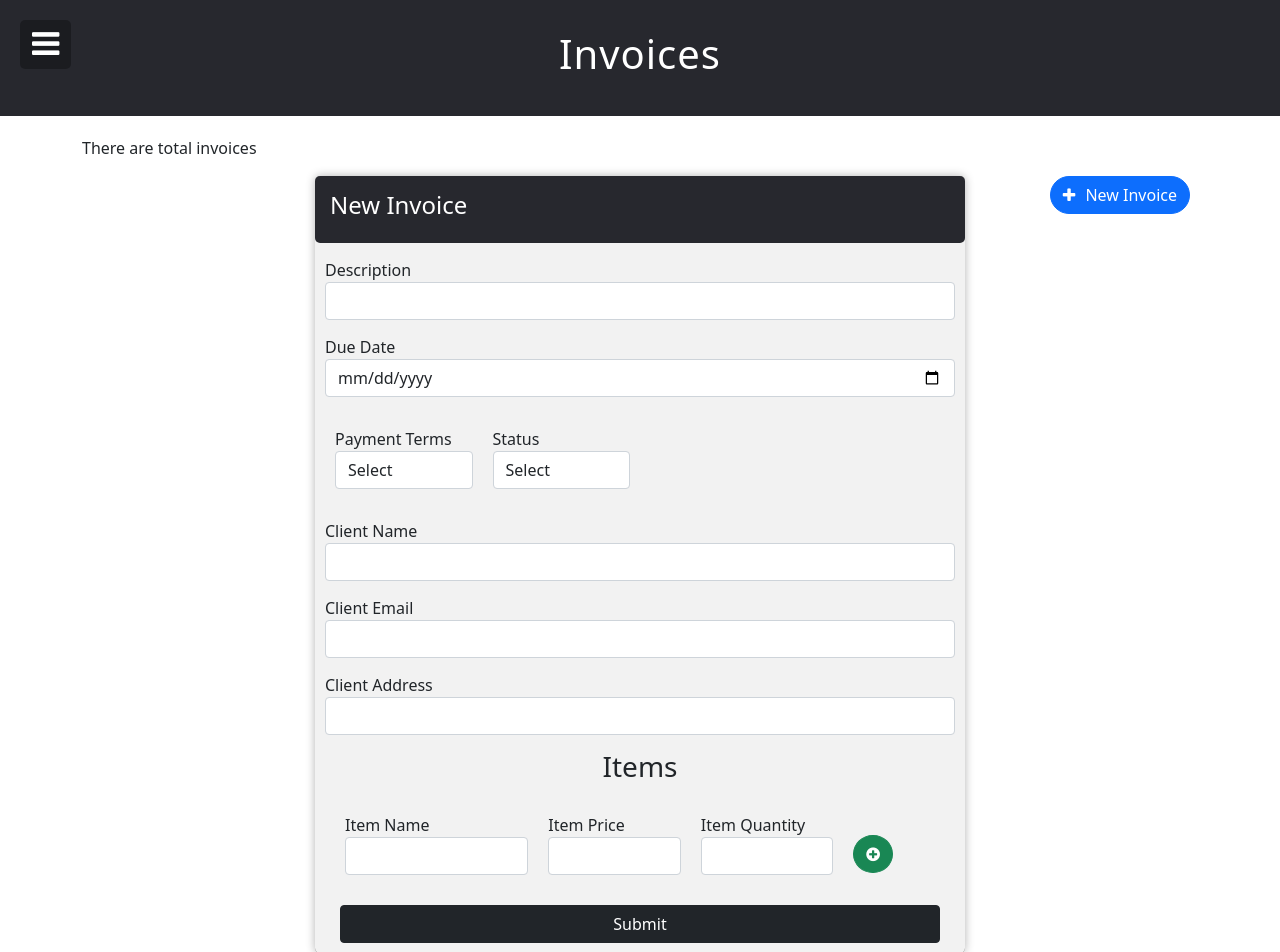
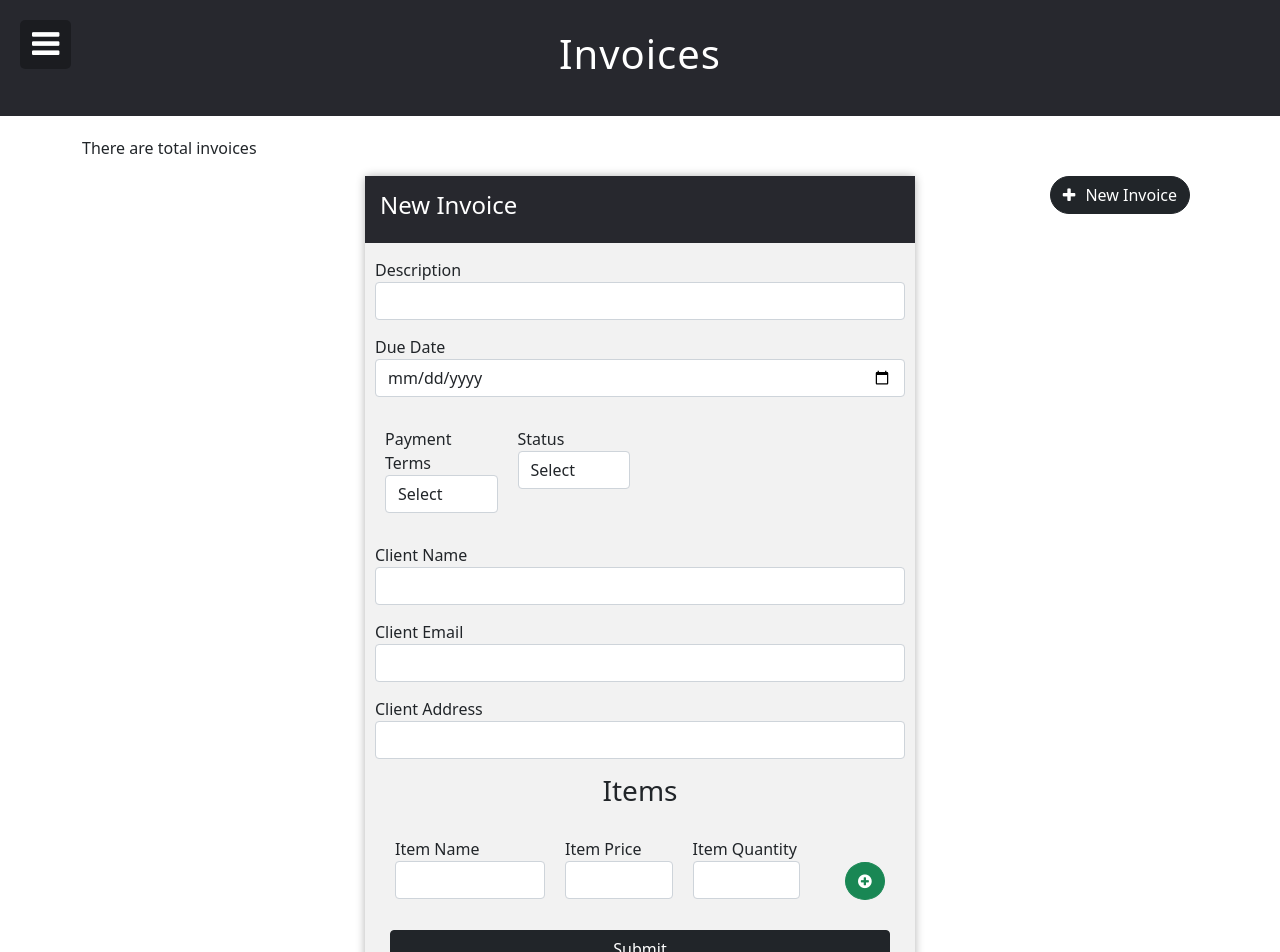
Before and after one commit to iamme24cl/invoices-frontend, a React (Create React App) app: page /accounts/1/invoices/new in a window 1280 px wide. Shown: the top 952 px of the page. Built offline with nearby package versions, Linux system fonts and the light colour scheme; no server answers.

Commit message:
implemented a homepage, moved new invoice button from Account component to Invoice container, display account in div tags instead of li

```diff
--- a/src/App.css
+++ b/src/App.css
@@ -26,7 +26,6 @@ body.show-nav {
 nav {
   background-color: #27282e;
   border-right: 2px solid rgba(200, 200, 200, 0.1);
-  border-bottom-right-radius: 25px;
   color: #fff;
   position: fixed;
   top: 0;
@@ -111,7 +110,7 @@ h1 {
 .modal-container {
   background-color: rgba(0, 0, 0, 0.6);
   border-radius: 5px;
-  width: 650px;
+  width: 550px;
   height: auto;
   position: relative;
   /* min-height: 40vh; */
@@ -128,7 +127,6 @@ h1 {
   background-color: var(--primary-color);
   color: #fff;
   padding: 15px;
-  border-radius: 5px;
 }
 
 .modal-form div {
@@ -142,7 +140,7 @@ h1 {
 }
 
 /* New Styles */
-.btn.btn-primary.new-invoice-btn {
+.btn.btn-dark.new-invoice-btn {
   border-radius: 25px;
   position: absolute;
   top: 40px;
@@ -159,19 +157,48 @@ h1 {
 
 
 .btn.btn-success.add-btn, .btn.btn-danger.minus-btn {
-  margin-top: 22px;
+  margin-top: 25px;
+  margin-left: 25px;
   border-radius: 50%;
 }
 
 .submit-btn {
-  margin-bottom: 10px;
+  margin-bottom: 15px;
 }
 
 .cta-btn {
-  width: 600px;
+  width: 500px;
   margin-left: 15px;
 }
 
 .items-div {
   text-align: center;
 }
+
+.accounts-container {
+  background-color: rgba(200, 200, 200, 0.2);
+  border: 2px solid rgba(200, 200, 200, 0.6);
+  border-radius: 10px;
+  margin-top: 80px;
+  padding: 10px;
+  text-align: center;
+  display: block;
+  margin-left: auto;
+  margin-right: auto;
+  width: 600px;
+}
+
+.account-link {
+  text-decoration: none;
+  color: gray;
+}
+
+.home-img {
+  display: block;
+  margin-left: auto;
+  margin-right: auto;
+  margin-top: 40px;
+  border-bottom-left-radius: 50px;
+  border-top-right-radius: 50px;
+  box-shadow: 0 0 10px rgba(0, 0, 0, 0.8);
+}
--- /dev/null
+++ b/src/components/HomePage.js
@@ -0,0 +1,11 @@
+import React from 'react';
+
+const HomePage = () => {
+  return (
+    <div>
+      <img className="home-img img-fluid" src="https://lh3.googleusercontent.com/HLpzEt8o6W0ofnHF_Md1Qa1kLEYhEDsNl2clq605XNCs9cfXQFQnq7WIBSfxyWcEKi8c37JR1v953k6Axac9yEssNpRepuSRfYm56d-IVf77jJxvomk0-lVfjPL3Aav0t60-Oh5EB_Bwzg4QtDDet8c6az51PHZ6J_-5kUgWQGVcep6Sqq03epUarKa-OGvxegoM1q0D3yk8ujQGsdbGgY4f1J-480_hwoqDvG7Hlj55gUqOAaXSLo7BR4w0QkpDL-easp6wr7mCBErNMjkCHxASxVgtWN1jrG68Uk-rLrOAaHch6n38KLNU_3egCLBOdU8-_4nfUhc8rqsVSbwk_BlLpUesv1MqWMOQv96pQnLvMn9Oky9h9OCBqkkbGyxyVWnpfSpTB7-1l4Yoji5wcr4vCwQpWJSccadgheuaZc7rkQxPHrkZtN2j8-e3SMayuYxlP_v3PLw-VZMSWWegudU4cReApiEbphXzma9QX37toKb7wq7iTttzaMiUSVOzyt4ABPEhBY47k1uKN9wu-qyFafRkgANHjyIwG_mcKCas4E6mjNgw4bT7aIqHzh6A9IEdc-e9a5kBPeAarmK83mPMJBOLtW6efxCPeBGi_nfpFfDcEuKBmJOjF6oxeOgs4Lnq1K_N1J2W-Bhqr4eY5tJxpnlOMkde0k8YapxVczeVMIoph72V5isex-Lt0t7SwzDuGavvyXLGOCjK4b86MB1C=w1080-h696-no?authuser=0" />
+    </div>
+  )
+}
+
+export default HomePage;
--- a/src/components/account/Account.js
+++ b/src/components/account/Account.js
@@ -1,5 +1,4 @@
 import React from 'react'
-import {Link} from 'react-router-dom'
 import InvoicesContainer from '../../containers/InvoicesContainer'
 
 
@@ -8,19 +7,13 @@ import InvoicesContainer from '../../containers/InvoicesContainer'
 const Account = (props) => {
   // let account = props.accounts[props.match.params.id - 1]
   let account = props.accounts.filter(account => account.id == props.match.params.id)[0]
-  let accountlLink =  account ? `/accounts/${account.id}/invoices/new` : null
-
 
   return (
     <div>
 
-      <h1>{account ? account.accountname: null}</h1>
-        <p>{account ? account.address: null}</p>
-        <p>There are {account ? account.invoices.length : null } total invoices</p>
-
-        <Link to={accountlLink} className="btn btn-primary new-invoice-btn"><i className="fa fa-plus plus-btn" aria-hidden="true"></i>New Invoice</Link>
-
-
+      <h2>{account ? account.accountname: null}</h2>
+      <p>{account ? account.address: null}</p>
+      <p>There are {account ? account.invoices.length : null } total invoices</p>
 
       <InvoicesContainer account={account ? account: null}/>
     </div>
--- a/src/components/account/Accounts.js
+++ b/src/components/account/Accounts.js
@@ -7,9 +7,9 @@ const Accounts = (props) => {
     <div>
       {props.accounts.map(account => {
         return (
-          <li key={account.id}>
-            <Link to={`/accounts/${account.id}`}>{account.accountname}</Link>
-          </li>
+          <div className="accounts-container" key={account.id}>
+            <Link to={`/accounts/${account.id}`}  className="account-link"  >{account.accountname}</Link>
+          </div>
         )
       })}
     </div>
--- a/src/containers/AccountsContainer.js
+++ b/src/containers/AccountsContainer.js
@@ -6,7 +6,7 @@ import AccountInput from '../components/account/AccountInput'
 import AccountEdit from '../components/account/AccountEdit'
 import Accounts from '../components/account/Accounts'
 import Account from '../components/account/Account'
-import NavBar from '../components/NavBar'
+import HomePage from '../components/HomePage'
 
 
 class AccountsContainer extends React.Component {
@@ -23,6 +23,7 @@ class AccountsContainer extends React.Component {
           <Route path='/accounts/:id/edit' render={(routerProps) => <AccountEdit {...routerProps} account={this.props.accounts.filter(account => account.id === routerProps.match.params.id++)} />}/>
           <Route path='/accounts/:id' render={(routerProps) => <Account {...routerProps} accounts={this.props.accounts} />}/>
           <Route path='/accounts' render={(routerProps) => <Accounts {...routerProps} accounts={this.props.accounts} />} />
+          <Route path="/" component={HomePage} />
         </Switch>
       </div>
     )
--- a/src/containers/InvoicesContainer.js
+++ b/src/containers/InvoicesContainer.js
@@ -1,6 +1,6 @@
 import React from 'react'
 import {connect} from 'react-redux'
-import {Route, Switch} from 'react-router-dom'
+import {Route, Switch, Link} from 'react-router-dom'
 import InvoiceInput from '../components/invoice/InvoiceInput'
 import Invoices from '../components/invoice/Invoices'
 import Invoice from '../components/invoice/Invoice'
@@ -8,16 +8,17 @@ import Invoice from '../components/invoice/Invoice'
 class InvoicesContainer extends React.Component {
 
   render() {
+    let accountlLink =  this.props.account ? `/accounts/${this.props.account.id}/invoices/new` : null
+
     return (
       <div>
+        <Link to={accountlLink} className="btn btn-dark new-invoice-btn"><i className="fa fa-plus plus-btn" aria-hidden="true"></i>New Invoice</Link>
         <Switch>
           <Route path='/accounts/:id/invoices/new' render={(routerProps) =>  <InvoiceInput {...routerProps} account={this.props.account} /> } />
 
           <Route path='/accounts/:account_id/invoices/:id' render={() =>  <Invoice />  } />
 
-
           <Route path='/accounts/:id' render={() =>  <Invoices  invoices={this.props.account && this.props.account.invoices} />  } />
-
         </Switch>
       </div>
     )
```
